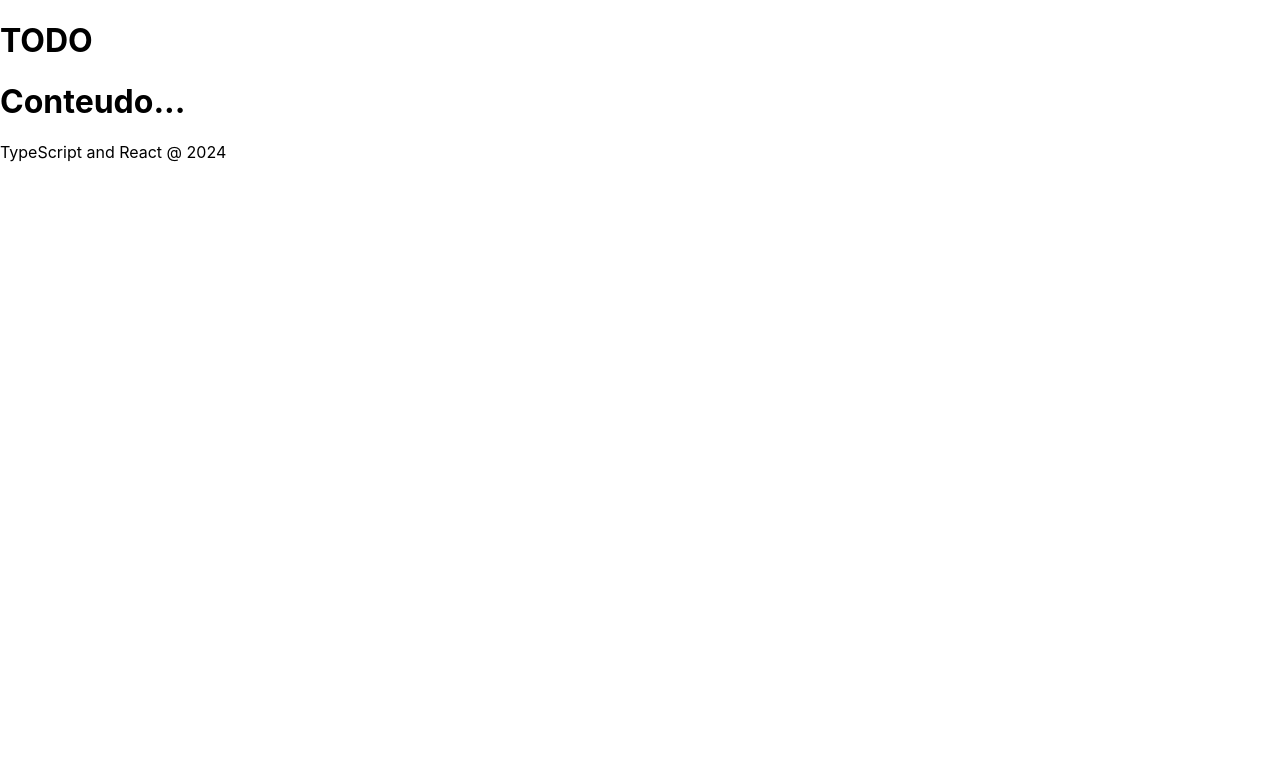
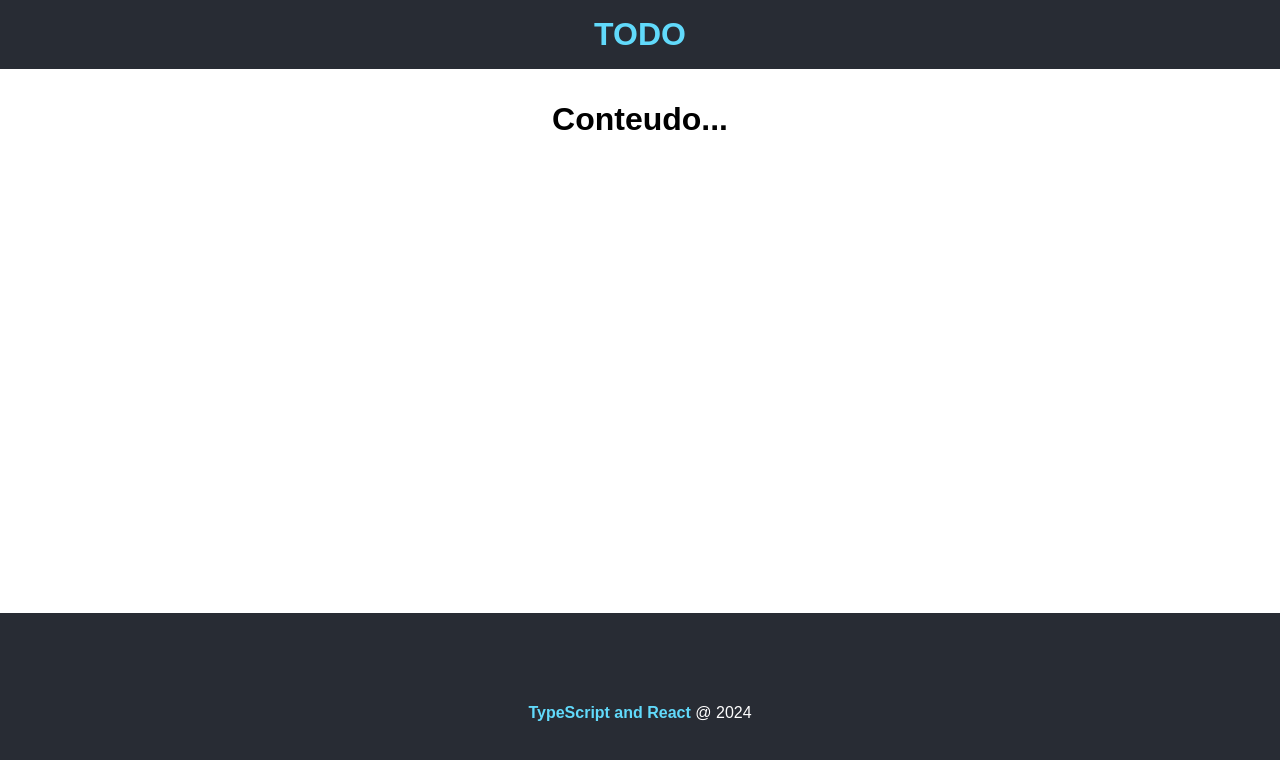
Before and after one commit to Igorth/everything-typescript, a React (Create React App) app in the folder ts-todolist/: page / in a window 1280 px wide. Shown: the top 760 px of the page. Built offline with nearby package versions, Linux system fonts and the light colour scheme; the HTML template or start-up script is replaced by a standard one.

Commit message:
feat: add styling in the header, footer and global

```diff
--- /dev/null
+++ b/ts-todolist/src/App.module.css
@@ -0,0 +1,9 @@
+.main {
+  min-height: 60vh;
+  text-align: center;
+  padding: 2em;
+}
+
+.main h2 {
+  margin-bottom: 0.8em;
+}
--- a/ts-todolist/src/App.tsx
+++ b/ts-todolist/src/App.tsx
@@ -1,4 +1,5 @@
 import React from 'react';
+import styles from './App.module.css';
 
 // Components
 import Header from './components/Header';
@@ -8,7 +9,9 @@
   return (
     <div>
       <Header />
-      <h1>Conteudo...</h1>
+      <main className={styles.main}>
+        <h1>Conteudo...</h1>
+      </main>
       <Footer />
     </div>
   );
--- /dev/null
+++ b/ts-todolist/src/Global.d.ts
@@ -0,0 +1 @@
+declare module '*.module.css';
--- /dev/null
+++ b/ts-todolist/src/components/Footer.module.css
@@ -0,0 +1,13 @@
+.footer {
+  height: 200px;
+  display: flex;
+  align-items: center;
+  justify-content: center;
+  background-color: #282c34;
+  color: #fff;
+}
+
+.footer span {
+  font-weight: bold;
+  color: #61dafb;
+}
--- a/ts-todolist/src/components/Footer.tsx
+++ b/ts-todolist/src/components/Footer.tsx
@@ -1,8 +1,9 @@
 import React from 'react';
+import styles from './Footer.module.css';
 
 const Footer = () => {
   return (
-    <footer>
+    <footer className={styles.footer}>
       <p>
         <span>TypeScript and React</span> @ 2024
       </p>
--- /dev/null
+++ b/ts-todolist/src/components/Header.module.css
@@ -0,0 +1,6 @@
+.header {
+  background-color: #282c34;
+  color: #61dafb;
+  text-align: center;
+  padding: 1em;
+}
--- a/ts-todolist/src/components/Header.tsx
+++ b/ts-todolist/src/components/Header.tsx
@@ -1,8 +1,9 @@
 import React from 'react';
+import styles from './Header.module.css';
 
 const Header = () => {
   return (
-    <header>
+    <header className={styles.header}>
       <h1>TODO</h1>
     </header>
   );
--- a/ts-todolist/src/index.css
+++ b/ts-todolist/src/index.css
@@ -1,13 +1,9 @@
-body {
+* {
+  padding: 0;
   margin: 0;
-  font-family: -apple-system, BlinkMacSystemFont, 'Segoe UI', 'Roboto', 'Oxygen',
-    'Ubuntu', 'Cantarell', 'Fira Sans', 'Droid Sans', 'Helvetica Neue',
-    sans-serif;
-  -webkit-font-smoothing: antialiased;
-  -moz-osx-font-smoothing: grayscale;
+  font-family: Arial, Helvetica, sans-serif;
 }
 
-code {
-  font-family: source-code-pro, Menlo, Monaco, Consolas, 'Courier New',
-    monospace;
+.hide {
+  display: none !important;
 }
```
